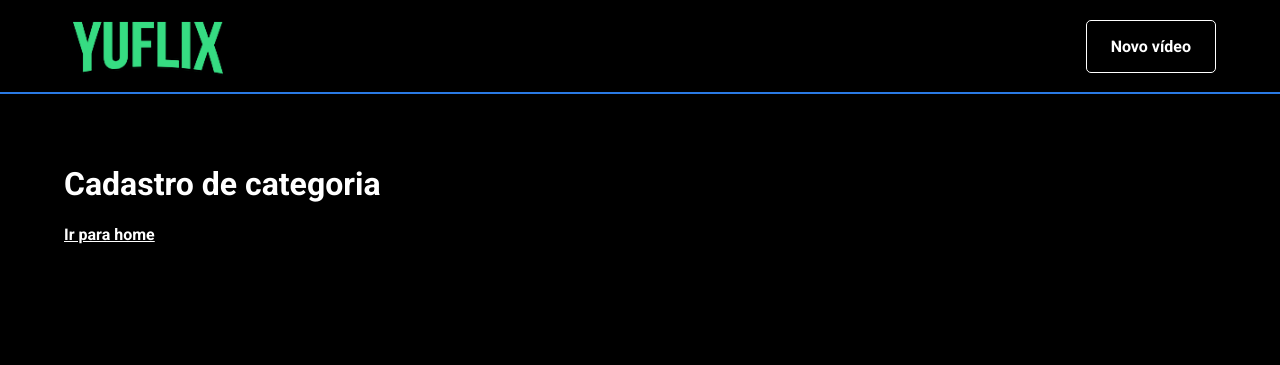
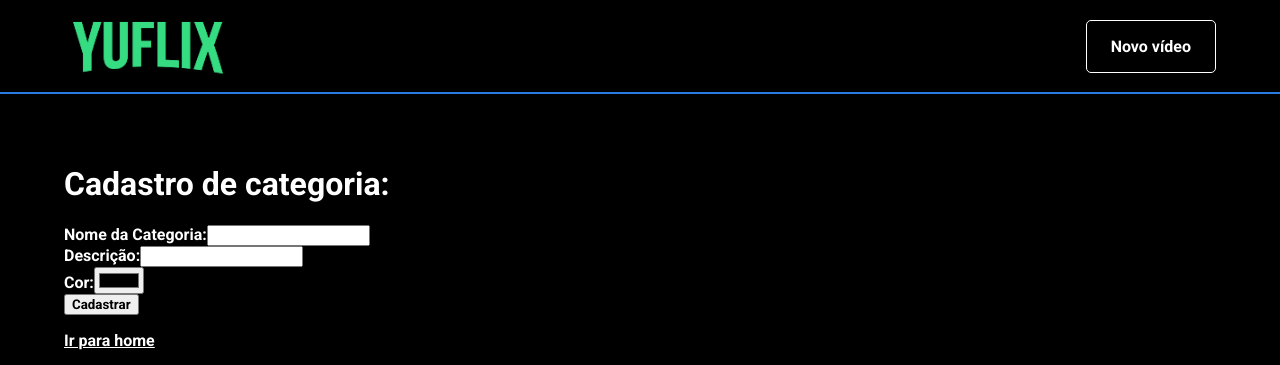
Before and after one commit to Neberus/yuflix, a React (Create React App) app: page /cadastro/categoria in a window 1280 px wide. Shown: the top 365 px of the page. Built offline with nearby package versions, Linux system fonts and the light colour scheme.

Commit message:
Final do terceiro dia

```diff
--- a/src/components/Carousel/components/Slider/index.js
+++ b/src/components/Carousel/components/Slider/index.js
@@ -43,7 +43,7 @@
   <Container>
     <SlickSlider {...{
       dots: false,
-      infinite: false,
+      infinite: true,
       speed: 300,
       centerMode: false,
       variableWidth: true,
--- a/src/components/Carousel/index.js
+++ b/src/components/Carousel/index.js
@@ -1,5 +1,5 @@
 import React from 'react';
-import { VideoCardGroupContainer, VideoCardList, Title, ExtraLink } from './styles';
+import { VideoCardGroupContainer, Title, ExtraLink } from './styles';
 import VideoCard from './components/VideoCard';
 import Slider, { SliderItem } from './components/Slider';
 
--- /dev/null
+++ b/src/components/FormField/index.js
@@ -0,0 +1,20 @@
+import React from "react";
+
+function FormField({ label, name, type, value, onChange }) {
+    return(
+        <div>
+            <label>
+                {label}:
+                <input
+                    type={type}
+                    value={value}
+                    name={name}
+                    onChange={onChange}
+                    />
+            </label>
+        </div>
+  )
+}
+
+
+export default FormField;
--- a/src/pages/cadastro/Categoria/index.js
+++ b/src/pages/cadastro/Categoria/index.js
@@ -1,11 +1,109 @@
-import React from 'react';
+import React, { useState } from 'react';
 import { Link } from 'react-router-dom';
 import PageDefault from '../../../components/PageDefault';
+import FormField from '../../../components/FormField'
 
 function CadastroCategoria(){
+  const valoresIniciais= {
+    nome: '',
+    descricao: '',
+    cor: '',
+  }
+  const [categorias, setCategorias] = useState([]);
+  const [values, setValues] = useState(valoresIniciais);
+
+
+  function setValue(chave, valor) {
+
+    // chave: nome, descrição
+    setValues({
+      ...values,
+      [chave]: valor, //nome: 'valor'
+    })
+  }
+
+  function handleChange(infosDoEvento) {
+    const { getAttribute, value } = infosDoEvento.target;
+    setValue(
+      infosDoEvento.target.getAttribute('name'),
+      infosDoEvento.target.value)
+  }
+
     return (
       <PageDefault>
-        <h1>Cadastro de categoria</h1>
+        <h1>Cadastro de categoria: {values.nome}</h1>
+
+        <form onSubmit={function handleSubmit(infosDoEvento) {
+          infosDoEvento.preventDefault();
+          setCategorias([
+            ...categorias,
+            values
+          ]);
+
+          setValues({valoresIniciais})
+        }}>
+
+          <FormField
+            label="Nome da Categoria"
+            type="text"
+            name="nome"
+            value={values.nome}
+            onChange={handleChange}
+          />
+
+
+          <FormField
+            label="Descrição"
+            type="text"
+            name="descricao"
+            value={values.descricao}
+            onChange={handleChange}
+          />
+          {/*<div>
+            <label>
+              Descrição:
+              <textarea
+                type="text"
+                value={values.categoria}
+                name="Descricação"
+                onChange={handleChange}
+                />
+            </label>
+          </div>*/}
+
+          <FormField
+            label="Cor"
+            type="color"
+            name="cor"
+            value={values.cor}
+            onChange={handleChange}
+          />
+          {/*<div>
+            <label>
+              Cor:
+              <input
+                type="color"
+                value={values.cor}
+                name="Cor"
+                onChange={handleChange}
+                />
+            </label>
+          </div>*/}
+
+          <button>
+            Cadastrar
+          </button>
+        </form>
+
+        <ul>
+          {categorias.map((categoria, indice) => {
+            return (
+              <li key={`${categoria}${indice}`}>
+                {categoria.nome}
+              </li>
+            )
+          })}
+        </ul>
 
         <Link to="/">
           Ir para home
```
